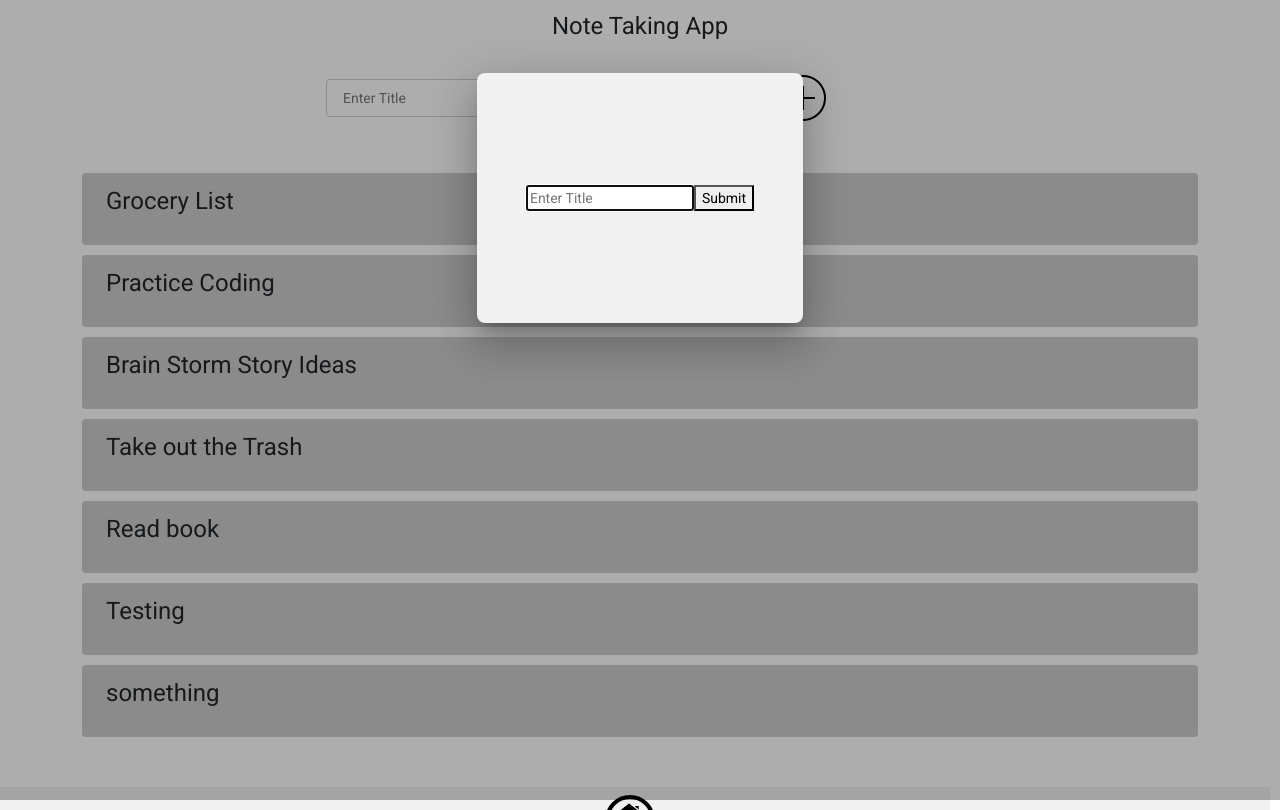
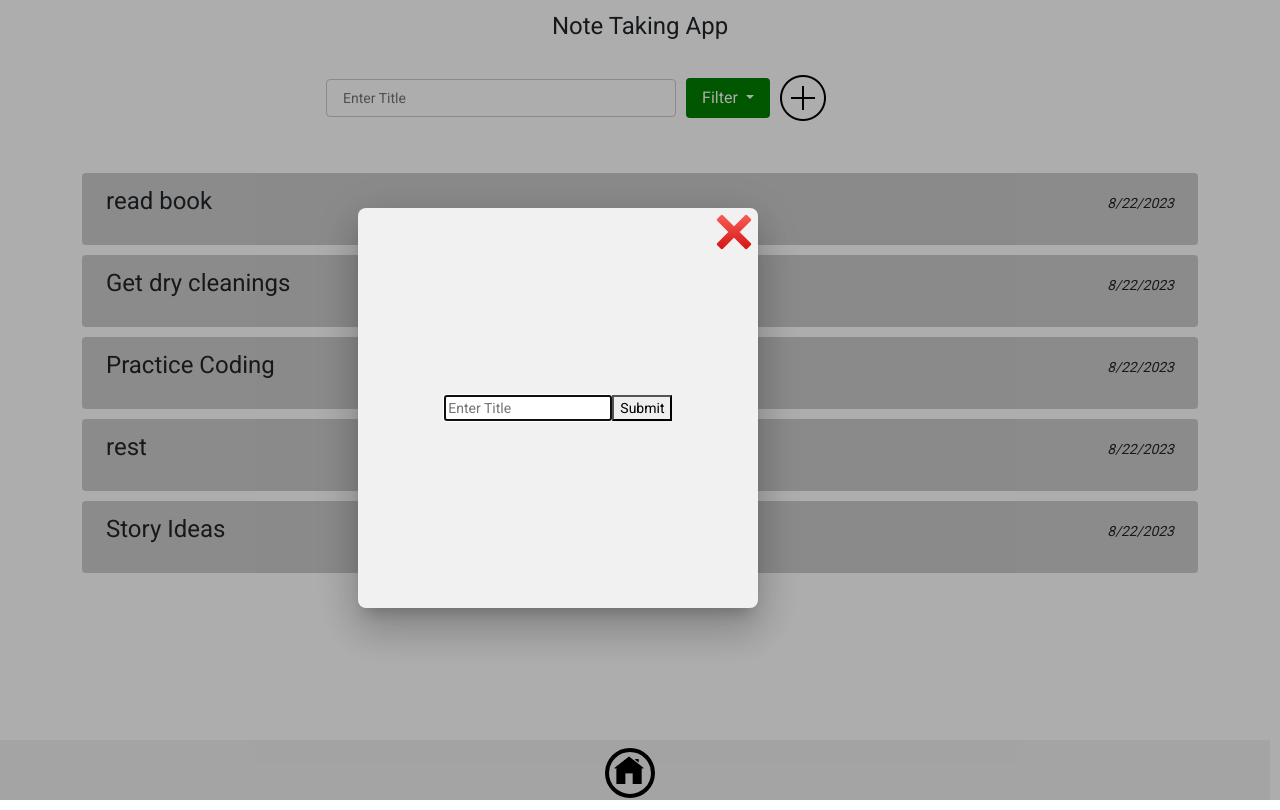
Before and after one commit to arvine10/noteTakingApp, an Angular app: page / in a window 1280 px wide. Both pictures are taken after a click on the element 802 px from the left and 98 px from the top of the page. Built offline with nearby package versions, Linux system fonts and the light colour scheme; data requests are answered from the project's data file.

Commit message:
added filter functionalities not fully

```diff
--- a/db.json
+++ b/db.json
@@ -1,57 +1,39 @@
 {
   "notes": [
     {
-      "id": 1,
-      "title": "Grocery List",
-      "text": "Story ideas",
-      "created": "8-21-2023",
-      "updated": "8-21-2023",
-      "showDelete": false
-    },
-    {
-      "id": 2,
-      "title": "Practice Coding",
-      "text": "Story ideas",
-      "created": "8-21-2023",
-      "updated": "8-21-2023",
-      "showDelete": false
-    },
-    {
-      "id": 3,
-      "title": "Brain Storm Story Ideas",
-      "text": "Story ideas",
-      "created": "8-21-2023",
-      "updated": "8-21-2023",
-      "showDelete": false
-    },
-    {
-      "id": 4,
-      "title": "Take out the Trash",
-      "text": "Story ideas",
-      "created": "8-21-2023",
-      "updated": "8-21-2023",
-      "showDelete": false
-    },
-    {
-      "title": "Read book",
+      "title": "read book",
       "text": "",
-      "created": "8/22/2023 11:39:56",
-      "updated": "8/22/2023 11:39:56",
+      "created": "8/22/2023 12:19:50",
+      "updated": "8/22/2023 12:19:50",
       "id": 5
     },
     {
-      "title": "Testing",
+      "title": "Get dry cleanings",
       "text": "",
-      "created": "8/22/2023 12:2:0",
-      "updated": "8/22/2023 12:2:0",
+      "created": "8/22/2023 12:29:35",
+      "updated": "8/22/2023 12:29:35",
       "id": 6
     },
     {
-      "title": "something",
+      "title": "Practice Coding",
       "text": "",
-      "created": "8/22/2023 12:4:55",
-      "updated": "8/22/2023 12:4:55",
+      "created": "8/22/2023 12:45:5",
+      "updated": "8/22/2023 12:45:5",
       "id": 7
+    },
+    {
+      "title": "rest",
+      "text": "",
+      "created": "8/22/2023 13:4:50",
+      "updated": "8/22/2023 13:4:50",
+      "id": 8
+    },
+    {
+      "title": "Story Ideas",
+      "text": "",
+      "created": "8/22/2023 13:56:14",
+      "updated": "8/22/2023 13:56:14",
+      "id": 9
     }
   ]
 }
--- a/src/app/Components/create-note/create-note.component.css
+++ b/src/app/Components/create-note/create-note.component.css
@@ -1,13 +1,27 @@
 .container {
     background-color: rgba(0, 0, 0, 0.4);
+    transform: translate(-10%,-278%);
 }
 
 ::ng-deep .mat-dialog-container{
-    position: relative;
-    top: -202px;
     background-color: #f1f1f1;
     padding: 12px 24px;
     display: grid;
     place-items: center;
     border-radius: 8px;
+
+    height: 400px;
+    position: absolute;
+    top: 26%;
+    left: 28%;
+    width: 400px;
 }
+
+.close{
+    cursor: pointer;
+    position: absolute;
+    right: 0;
+    top: 0;
+    font-size: 24px;
+    color: red;
+}
--- a/src/app/Components/create-note/create-note.component.html
+++ b/src/app/Components/create-note/create-note.component.html
@@ -1,4 +1,5 @@
-<div>
+<div class="item">
+    <div (click)="close()" class="close"><img src="../../../assets/images/redX.png" alt=""></div>
     <form (ngSubmit)="addNote()" [formGroup]="form">
         <input type="text" placeholder="Enter Title" formControlName="title">
         <button>Submit</button>
--- a/src/app/Components/create-note/create-note.component.ts
+++ b/src/app/Components/create-note/create-note.component.ts
@@ -25,4 +25,8 @@ export class CreateNoteComponent implements OnInit {
     this.dialogRef.close(note);
   }
 
+  close(){
+    this.dialogRef.close(null);
+  }
+
 }
--- a/src/app/Components/home/home.component.css
+++ b/src/app/Components/home/home.component.css
@@ -36,6 +36,7 @@
 .homeContainer{
     margin: 10px 2px;
     position: relative;
+    min-height: 90vh;
 }
 
 .allNotes{
--- a/src/app/Components/home/home.component.html
+++ b/src/app/Components/home/home.component.html
@@ -10,7 +10,7 @@
                 <button type="button" class="btn btn-secondary dropdown-toggle" data-bs-toggle="dropdown" aria-haspopup="true" aria-expanded="false">
                 Filter
                 </button>
-                <div class="dropdown-menu">
+                <div (click)="filter($event)" class="dropdown-menu">
                     <a class="dropdown-item" href="#">Title</a>
                     <a class="dropdown-item" href="#">Created Date</a>
                     <a class="dropdown-item" href="#">Updated Date</a>
--- a/src/app/Components/home/home.component.ts
+++ b/src/app/Components/home/home.component.ts
@@ -29,6 +29,35 @@ deleteNote(note : Notes){
   });
 }
 
+  filter(event : any){
+    const filterType = event.target.text;
+    if (filterType === 'Title')this.filterByTitle();
+    else if (filterType === 'Created Date')this.filterByTitle();
+
+  }
+
+  filterByCreatedDate(){
+    this.copy = this.copy.sort((a,b)=>{
+      if (a.created < b.created) return -1;
+      if (a.created > b.created) return 1;
+      return 0
+    });
+    this.notes = this.copy;
+  }
+
+  filterByTitle(){
+    this.copy = this.copy.sort((a,b)=>{
+      if (b.title < a.title) {
+        return -1;
+      }
+      if (b.title > a.title) {
+        return 1;
+      }
+      return 0;
+    });
+    this.notes = this.copy;
+  }
+
   ngOnInit(): void {
     this.noteService.getNotes().subscribe((notes)=>{
       this.notes = notes;
@@ -39,10 +68,9 @@ deleteNote(note : Notes){
   searchTitle(){
     let val = this.title.toLowerCase();
     this.notes = this.copy.filter((note)=>note.title.toLowerCase().includes(val));
-
   }
 
-  addNote(){
+  generateTimeStap(){
     var d = new Date,
     dformat = [d.getMonth()+1,
                d.getDate(),
@@ -50,6 +78,11 @@ deleteNote(note : Notes){
               [d.getHours(),
                d.getMinutes(),
                d.getSeconds()].join(':');
+    return dformat;
+  }
+
+  addNote(){
+    const dformat = this.generateTimeStap();
     let dialogRef = this.dialog.open(CreateNoteComponent, {
       width: "350px",
       height: "250px",
@@ -60,7 +93,7 @@ deleteNote(note : Notes){
     });
 
     dialogRef.afterClosed().subscribe((result)=>{
-      if (result.title.length > 0){
+      if (result && result.title.length > 0){
         this.noteService.addNotes(result).subscribe((note)=>{
           this.copy.push(note);
           this.notes = this.copy;
--- a/src/app/Components/note-item/note-item.component.css
+++ b/src/app/Components/note-item/note-item.component.css
@@ -27,3 +27,7 @@ a{
 h1:hover{
     color: #f1f1f1;
 }
+
+.date{
+    font-style: italic;
+}
--- a/src/app/Components/note-item/note-item.component.html
+++ b/src/app/Components/note-item/note-item.component.html
@@ -2,6 +2,7 @@
     <div (dblclick)="toggleDelete(note)"
       class="notes" *ngFor="let note of notes">
         <h1 (click)="goToNote(note)"> {{note.title}}</h1>
+        <p class="date">{{note.updated.split(' ')[0]}}</p>
         <button (click)="deleteNote(note)" *ngIf="note.showDelete" class="btn">Delete</button>
     </div>
 </div>
--- a/src/app/Components/take-notes/take-notes.component.css
+++ b/src/app/Components/take-notes/take-notes.component.css
@@ -1,3 +1,3 @@
 .container{
-    min-height: 100vh;
+    min-height:92vh;
 }
--- a/src/styles.css
+++ b/src/styles.css
@@ -2,5 +2,7 @@
 @import '~bootstrap/dist/css/bootstrap.css';
 html, body {
     min-height: 100vh;
+    /* display: flex;
+    flex-direction: column; */
  }
 body { margin: 0; font-family: Roboto, "Helvetica Neue", sans-serif; }
```
Also changed, not shown: src/assets/images/redX.png (added).
